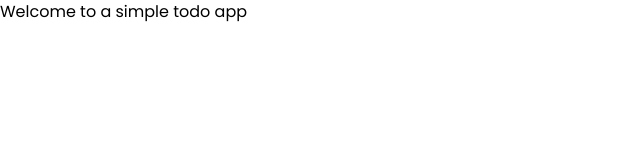
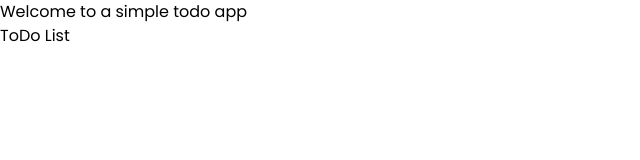
Before and after one commit to darkkphoenyx/task1_Todo, a React (Vite) app in the folder frontend/: page / in a window 1280 px wide. Shown: the top 160 px of the page, without its empty margins (0-640 px from the left). Built offline with nearby package versions, Linux system fonts and the light colour scheme; a web font is replaced by a local one.

Commit message:
Landing page designing initiated

```diff
--- a/frontend/src/pages/HomePage.tsx
+++ b/frontend/src/pages/HomePage.tsx
@@ -1,8 +1,9 @@
 export default function HomePage() {
   return (
     <>
-      <div>
+      <div className="container mx-auto flex justify-center items-center flex-col space-y-4">
         <h1 className="header">Welcome to a simple todo app</h1>
+        <h3>ToDo List</h3>
       </div>
     </>
   );
```
